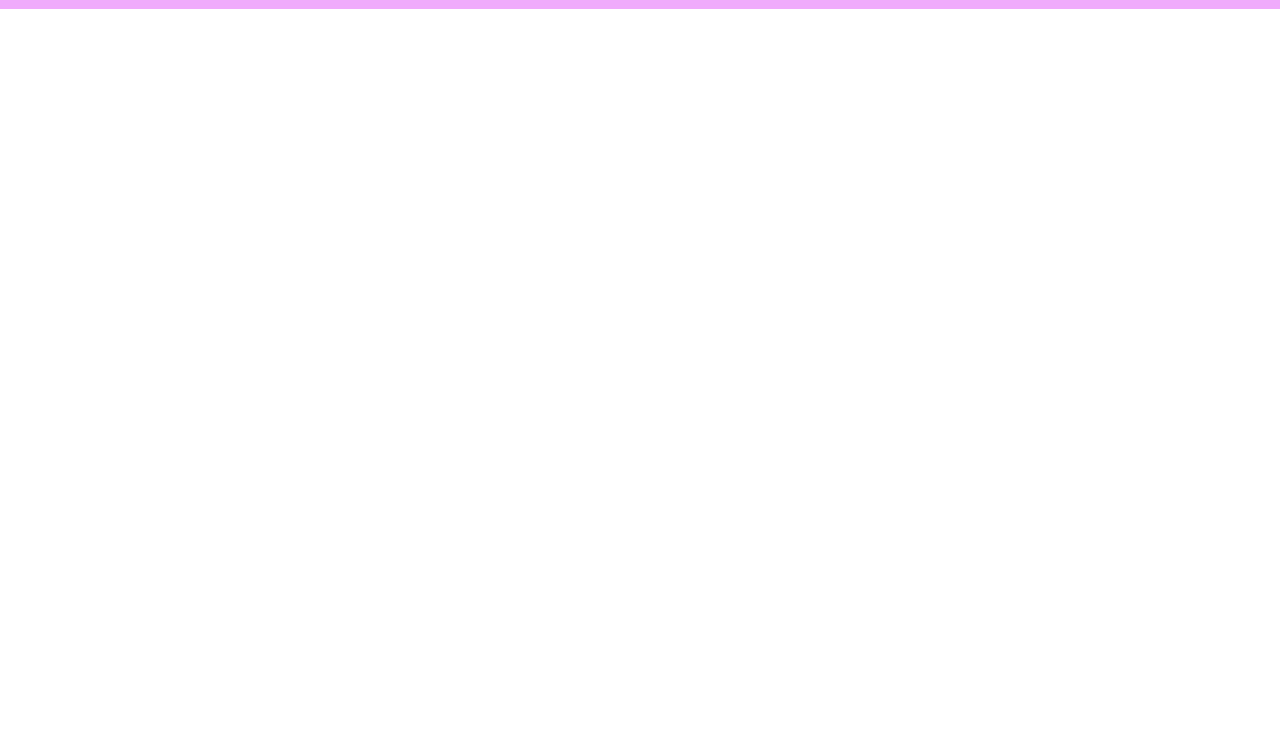
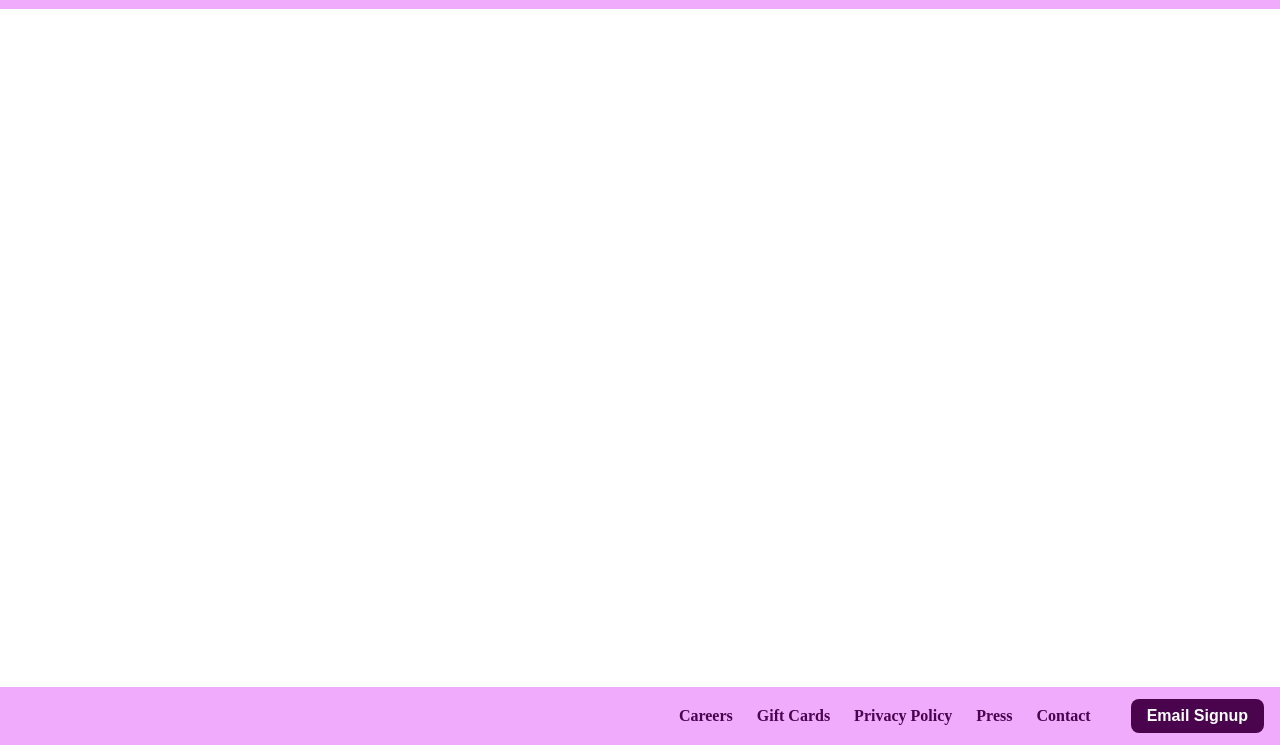
Before and after one commit to futurebound/odin-restaurant, a website built with webpack: page src/index.html in a window 1280 px wide. Shown: the part 55-800 px from the top of the page. Built offline with nearby package versions, Linux system fonts and the light colour scheme.

Commit message:
feat: footer with css effects

```diff
--- a/src/index.html
+++ b/src/index.html
@@ -18,10 +18,19 @@
     </nav>
   </header>
   <div id="content">
-
+    <div class="info about"></div>
+    <div class="info reservations"></div>
+    <div class="info dress"></div>
   </div>
   <footer>
-
+    <nav>
+      <a href="">Careers</a>
+      <a href="">Gift Cards</a>
+      <a href="">Privacy Policy</a>
+      <a href="">Press</a>
+      <a href="">Contact</a>
+      <button>Email Signup</button>
+    </nav>
   </footer>
 </body>
 </html>
--- a/src/style.css
+++ b/src/style.css
@@ -20,14 +20,15 @@
 }
 
 body {
-  display: grid;
-
+  display: flex;
+  flex-direction: column;
 }
 
 header {
   top: 0;
   position: sticky;
 
+  width: 100%;
   display: flex;
   padding: 12px 16px;
   align-items: center;
@@ -46,25 +47,59 @@ header {
   color: var(--fuchsia-950);
 }
 
-nav {
+header nav {
   margin-left: auto;
 }
 
-nav button {
+button {
   border: none;
   color: white;
+  cursor: pointer;
   font-size: 1rem;
   font-weight: bold;
   margin-left: 16px;
   padding: 8px 16px;
   border-radius: 8px;
   background-color: var(--fuchsia-950);
+  transition: all 100ms ease-in-out;
 }
 
-nav button:hover {
+button:hover {
   /* border: 2px solid #4a044e; */
   color: var(--fuchsia-200);
   background-color: var(--fuchsia-600);
   box-shadow: 0 0 5px var(--fuchsia-800);
   text-shadow: 0 0 5px var(--fuchsia-800);
 }
+
+footer {
+  position: fixed;
+  bottom: 0;
+
+  width: 100%;
+  display: flex;
+  padding: 12px 16px;
+  align-items: center;
+  background-color: var(--fuchsia-300);
+}
+
+footer nav {
+  width: 100%;
+  display: flex;
+  justify-content: end;
+  align-items: center;
+  gap: 24px;
+}
+
+a {
+  text-decoration: none;
+  /* margin-left: 24px; */
+  color: var(--fuchsia-950);
+  font-weight: bold;
+  transition: all 100ms ease-in-out;
+}
+
+a:hover {
+  color: white;
+  text-shadow: 0 0 5px var(--fuchsia-800);
+}
```
